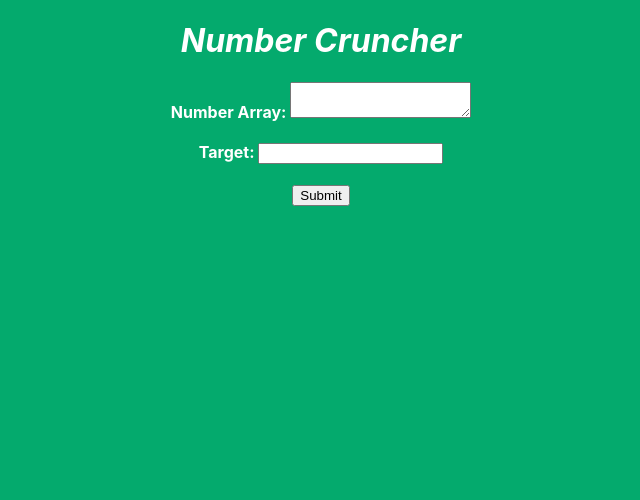
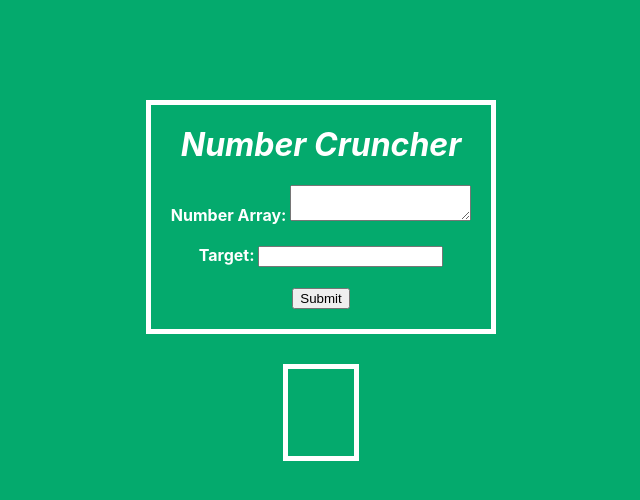
Before and after one commit to zbaskin/NumberCruncher, a React (Create React App) app in the folder number-cruncher/: page / in a window 1280 px wide. Shown: the top 500 px of the page, without its empty margins (319-959 px from the left). Built offline with nearby package versions, Linux system fonts and the light colour scheme.

Commit message:
more CSS improvements

```diff
--- a/number-cruncher/src/App.css
+++ b/number-cruncher/src/App.css
@@ -8,17 +8,36 @@
   flex-direction: column;
 }
 
+.form-container {
+  border: 5px solid white;
+  padding: 20px;
+  margin-top: 100px;
+}
+
 .title {
   font-style: italic;
+  margin-top: 0;
 }
 
 .form {
   font-weight: bold;
 }
 
-#result {
+.result-container {
   font-size: large;
   max-width: 80%;
+  word-wrap: break-word;
+  margin-bottom: 30px;
+  margin-top: 30px;
+  padding: 0 30px 30px 30px;
+  border: 5px solid white;
+}
+
+.result {
+  background-color: white;
+  color: black;
+  border: 2px solid black;
+  padding: 5px;
 }
 
 /*
--- a/number-cruncher/src/Form.js
+++ b/number-cruncher/src/Form.js
@@ -3,7 +3,7 @@ import React, { Component } from 'react';
 class Form extends Component {
     render() {
       return (
-        <div className="number-cruncher">
+        <div className="form-container">
             <h1 className="title">Number Cruncher</h1>
             <form className="form">
                 <label htmlFor="array">Number Array: </label>
```
